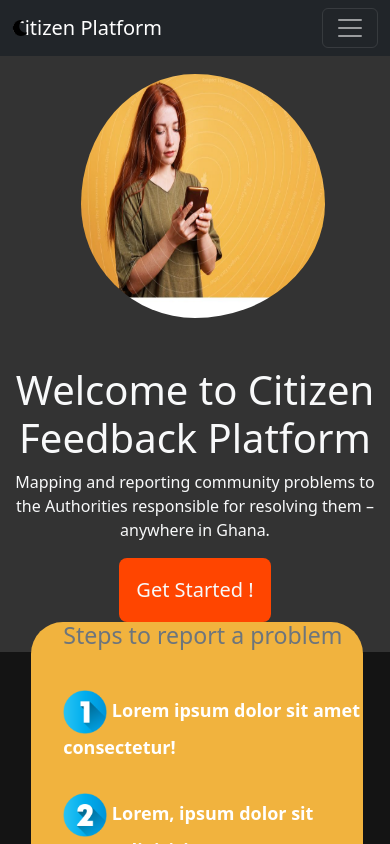
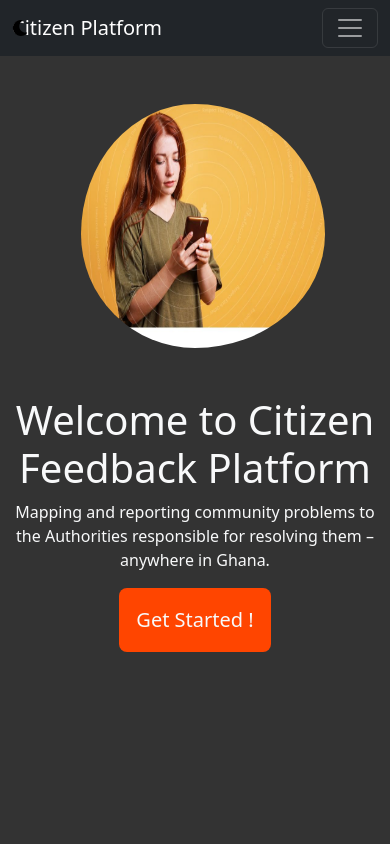
Before and after one commit to FullEffect-Studio/cfp, a React (Create React App) app: page / in a window 390 px wide. Shown: the top 844 px of the page. Built offline with nearby package versions, Linux system fonts and the light colour scheme.

Commit message:
Home banner height responsiveness

```diff
--- a/src/components/home/HomeBanner.jsx
+++ b/src/components/home/HomeBanner.jsx
@@ -54,6 +54,7 @@ const HomeBannerStyle = styled.main`
       justify-content: center;
       gap: 1rem;
       width: 100%;
+      height: calc(100vh + 6rem);;
 
       & .greeting{
         width: 100%;
```
